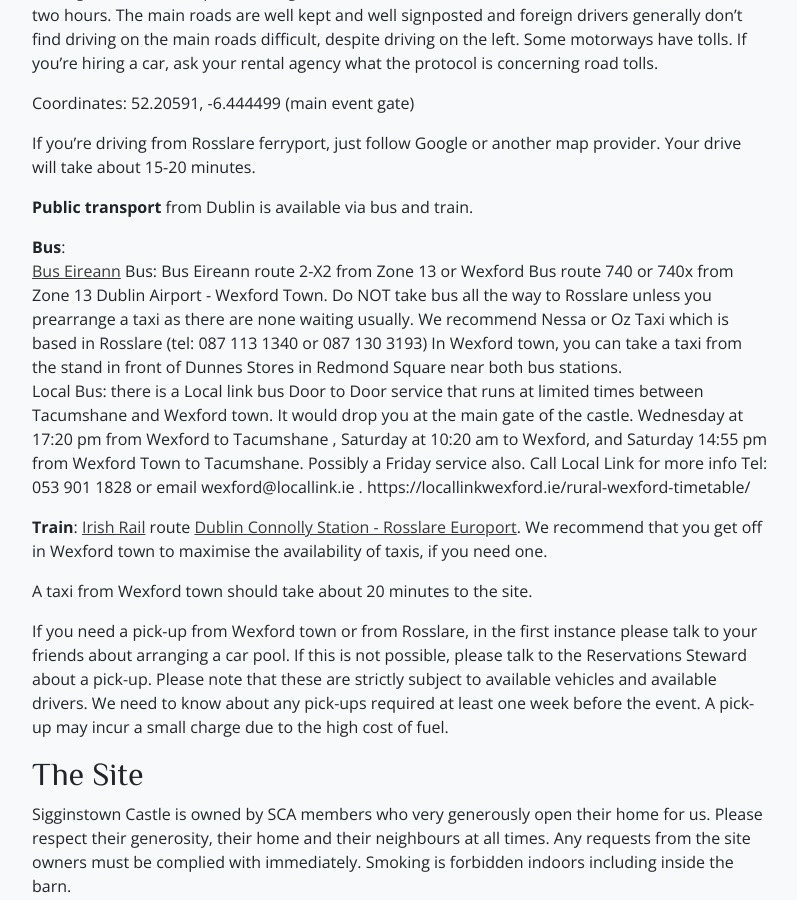
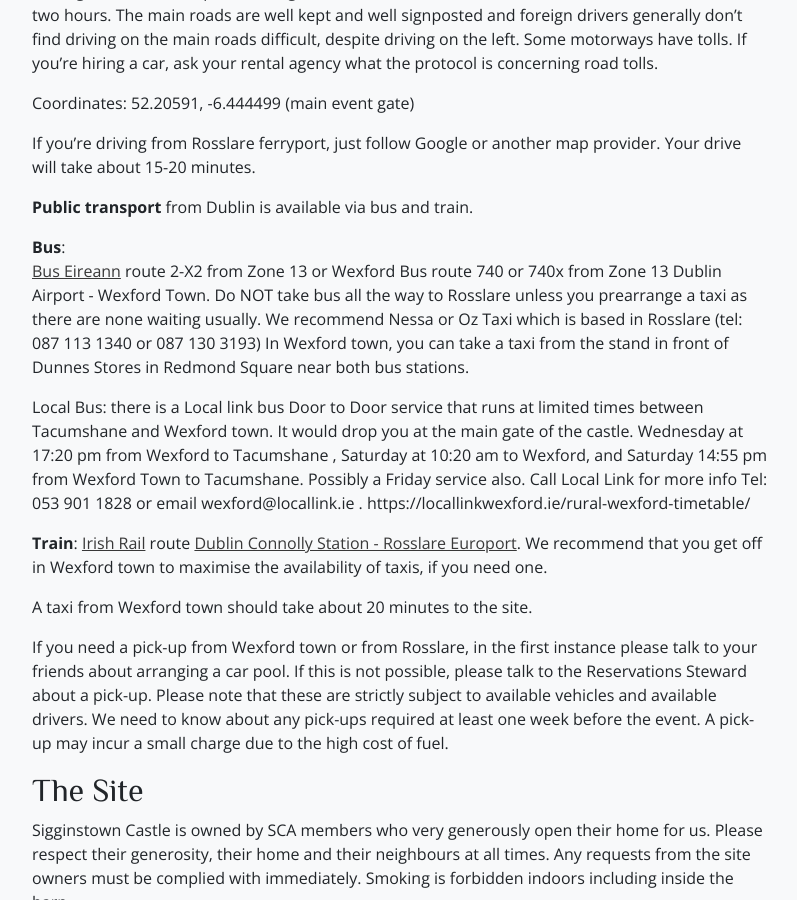
Before and after one commit to drachenwald/dun-in-mara, a Jekyll site: the page built from events/2025/strawberry-raid-iv/index.md, in a window 1280 px wide and 900 px high, scrolled down 2691 px. Shown: the whole window, without its empty margins (50-847 px from the left). Built offline with Jekyll 4.4.1, drawn with Linux system fonts in a browser that asks for light colours; comment, search, counter and statistics services are not loaded.

Commit message:
Fix double bus on SR  page

```diff
--- a/events/2025/strawberry-raid-iv/index.md
+++ b/events/2025/strawberry-raid-iv/index.md
@@ -100,7 +100,8 @@ If you’re driving from Rosslare ferryport, just follow Google or another map p
 **Public transport** from Dublin is available via bus and train.
 
    **Bus**:
-   [Bus Eireann](https://www.buseireann.ie/) Bus: Bus Eireann route 2-X2  from Zone 13 or Wexford Bus route 740 or 740x from Zone 13 Dublin Airport - Wexford Town. Do NOT take bus all the way to Rosslare unless you prearrange a taxi as there are none waiting usually. We recommend Nessa or Oz Taxi which is based in Rosslare (tel: 087 113 1340 or 087 130 3193)  In Wexford town, you can take a taxi from the stand in front of Dunnes Stores in Redmond Square near both bus stations.
+   [Bus Eireann](https://www.buseireann.ie/) route 2-X2 from Zone 13 or Wexford Bus route 740 or 740x from Zone 13 Dublin Airport - Wexford Town. Do NOT take bus all the way to Rosslare unless you prearrange a taxi as there are none waiting usually. We recommend Nessa or Oz Taxi which is based in Rosslare (tel: 087 113 1340 or 087 130 3193)  In Wexford town, you can take a taxi from the stand in front of Dunnes Stores in Redmond Square near both bus stations.
+
    Local Bus: there is a Local link bus Door to Door service that runs at limited times between Tacumshane and Wexford town. It would drop you at the main gate of the castle. Wednesday at 17:20 pm from Wexford to Tacumshane , Saturday at 10:20 am  to Wexford, and Saturday 14:55 pm from Wexford Town to Tacumshane. Possibly a Friday service also. Call Local Link for more info Tel: 053 901 1828 or email wexford@locallink.ie . https://locallinkwexford.ie/rural-wexford-timetable/
 
    **Train**: [Irish Rail](https://www.irishrail.ie/en-ie/) route [Dublin Connolly Station - Rosslare Europort](https://www.irishrail.ie/IrishRail/media/Timetable-PDF-s/Connolly-DART-timetables/08_dublin-rosslare.pdf). We recommend that you get off in Wexford town to maximise the availability of taxis, if you need one.
```
